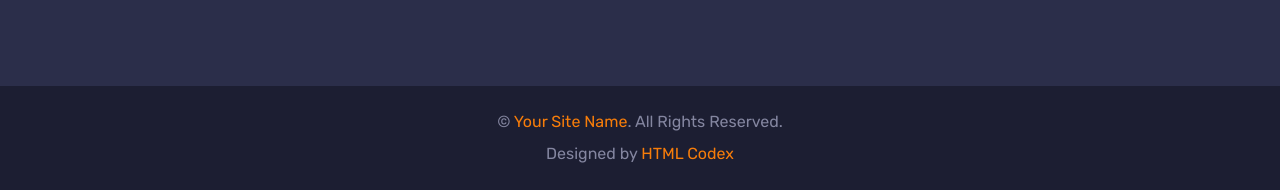
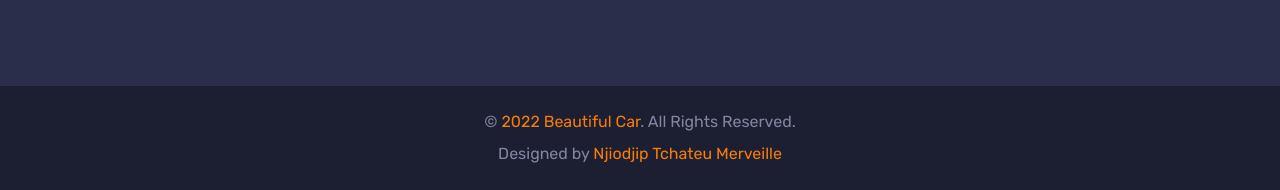
Before and after one commit to merviechou/car-rental-html-template, a plain HTML site: page index.html in a window 1280 px wide. Shown: the part 8873-9063 px from the top of the page. Drawn offline with nearby package versions, Linux system fonts and the light colour scheme.

Commit message:
final comit

```diff
--- a/index.html
+++ b/index.html
@@ -713,8 +713,8 @@
         </div>
     </div>
     <div class="container-fluid bg-dark py-4 px-sm-3 px-md-5">
-        <p class="mb-2 text-center text-body">&copy; <a href="#">Your Site Name</a>. All Rights Reserved.</p>
-        <p class="m-0 text-center text-body">Designed by <a href="https://htmlcodex.com">HTML Codex</a></p>
+        <p class="mb-2 text-center text-body">&copy; <a href="#">2022 Beautiful Car</a>. All Rights Reserved.</p>
+        <p class="m-0 text-center text-body">Designed by <a href="https://htmlcodex.com">Njiodjip Tchateu Merveille</a></p>
     </div>
     <!-- Footer End -->
 
```
